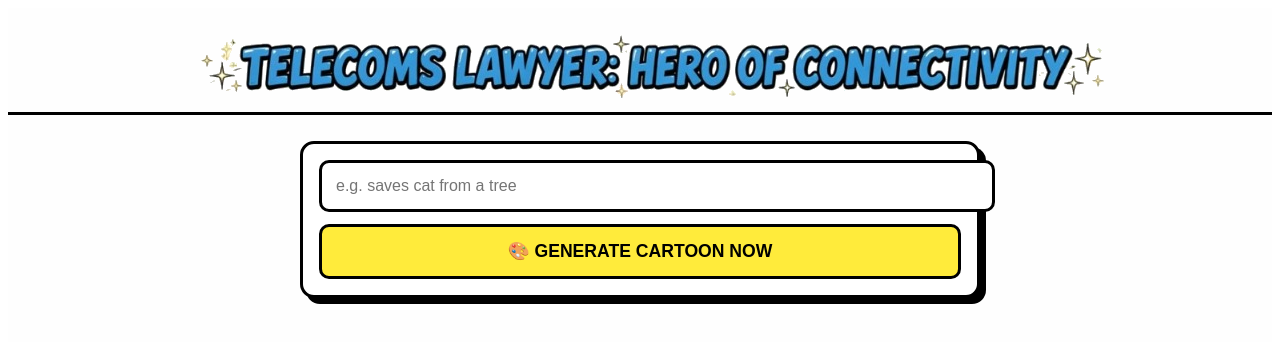
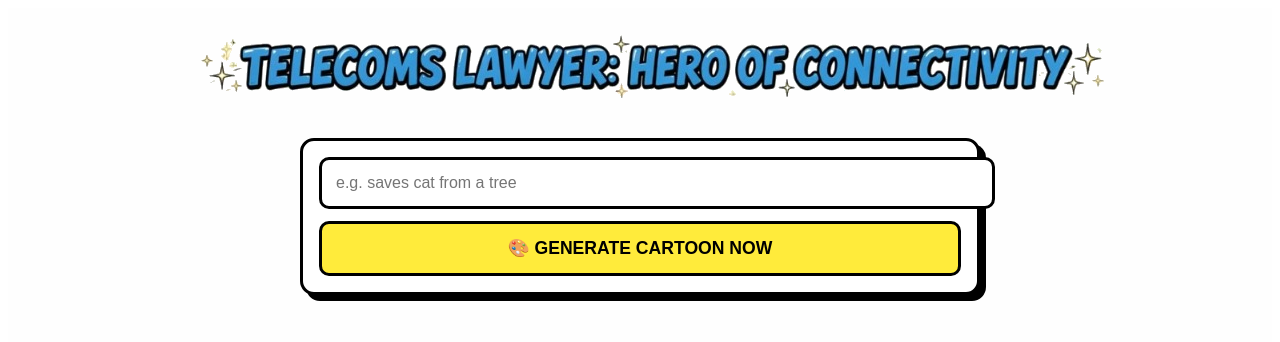
Before and after one commit to conradimike-alt/telecoms-lawyer-generator, a Next.js app: page / in a window 1280 px wide. Shown: the top 342 px of the page. Built offline with nearby package versions, Linux system fonts and the light colour scheme.

Commit message:
Remove decorative divider from index page
Removed a decorative divider and adjusted the layout.

```diff
--- a/pages/index.js
+++ b/pages/index.js
@@ -46,7 +46,6 @@ export default function Home() {
           style={{ maxWidth: '100%', height: 'auto', maxHeight: '140px', display: 'inline-block' }}
         />
       </div>
-      <div style={{height:'3px', background:'#000', marginBottom:'10px'}} />
 
       <div style={{maxWidth:'680px', margin:'10px auto', padding:'16px'}}>
         <div style={{border:'3px solid #000', borderRadius:'14px', padding:'16px', background:'#fff', boxShadow:'6px 6px 0 #000'}}>
```
